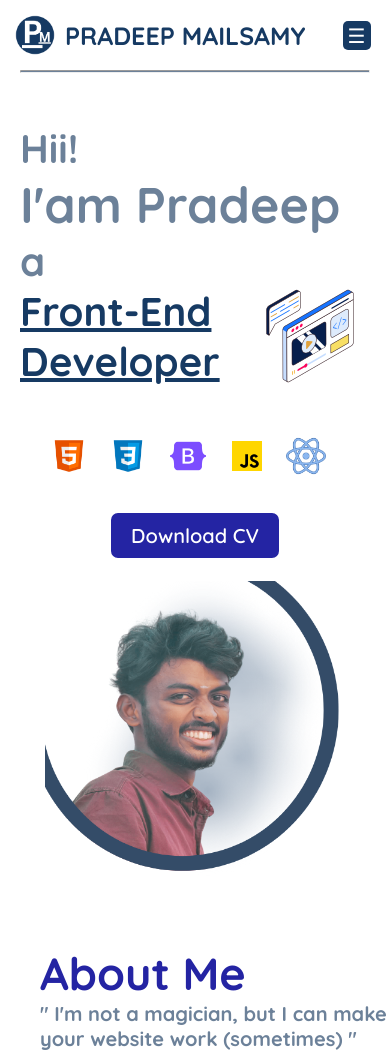
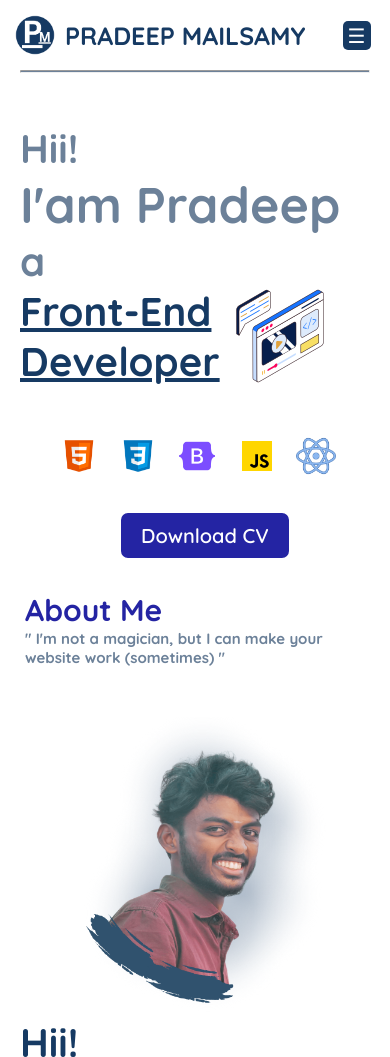
Before and after one commit to prad30/personal-portfolio, a plain HTML site: page index.html in a window 390 px wide. Shown: the top 1057 px of the page. Drawn offline with Linux system fonts and the light colour scheme.

Commit message:
Update style.css

```diff
--- a/style.css
+++ b/style.css
@@ -558,6 +558,7 @@ h2 {
 
     .discription span img {
         width: 100px;
+        padding-right: 60px;
     }
 
     .skill-icons img {
@@ -568,6 +569,22 @@ h2 {
     .download-cv button {
         font-size: 20px;
         padding: 10px 20px;
+    }
+
+    .profile img {
+        display: none;
+    }
+
+    .section-title h1 {
+        font-size: 30px;
+    }
+
+    .section-title h2 {
+        font-size: 15px;
+    }
+
+    .section-title {
+        padding: 0px 10px 10px 25px;
     }
 
     .about-content {
```
